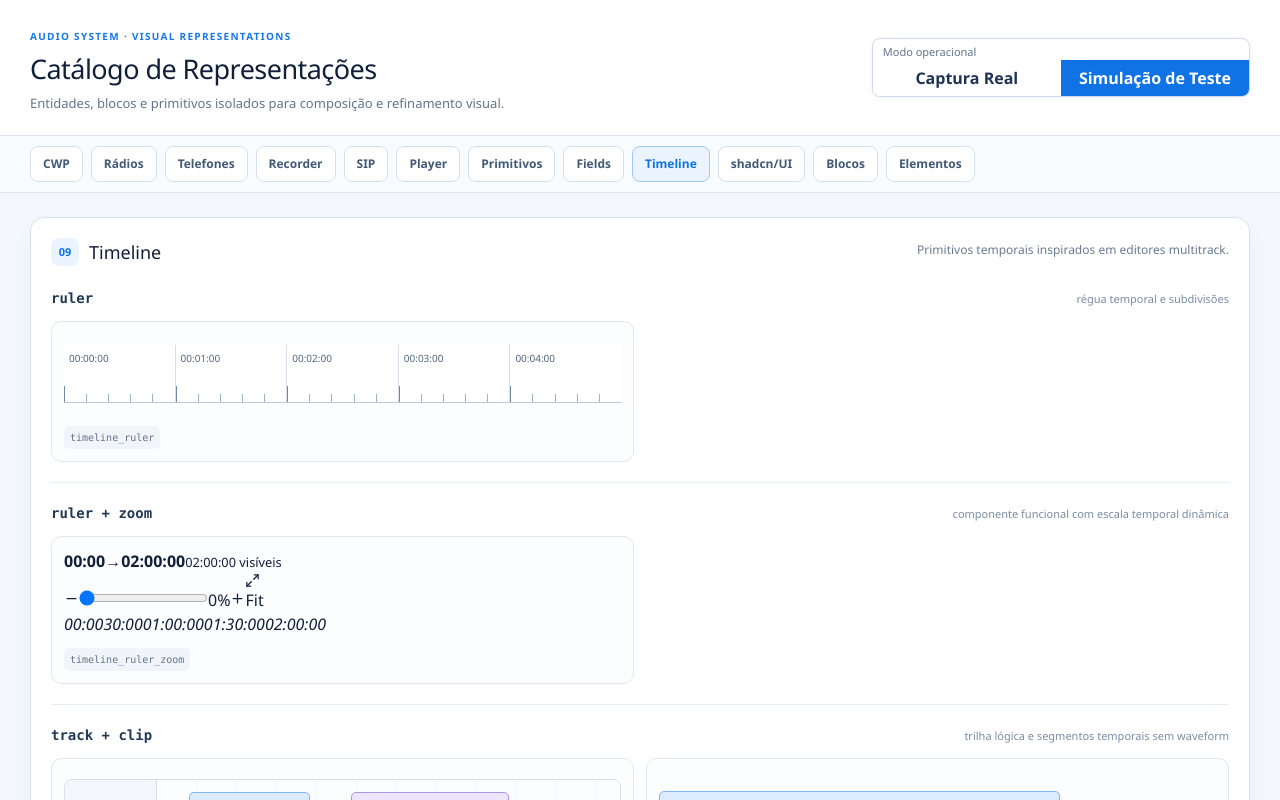
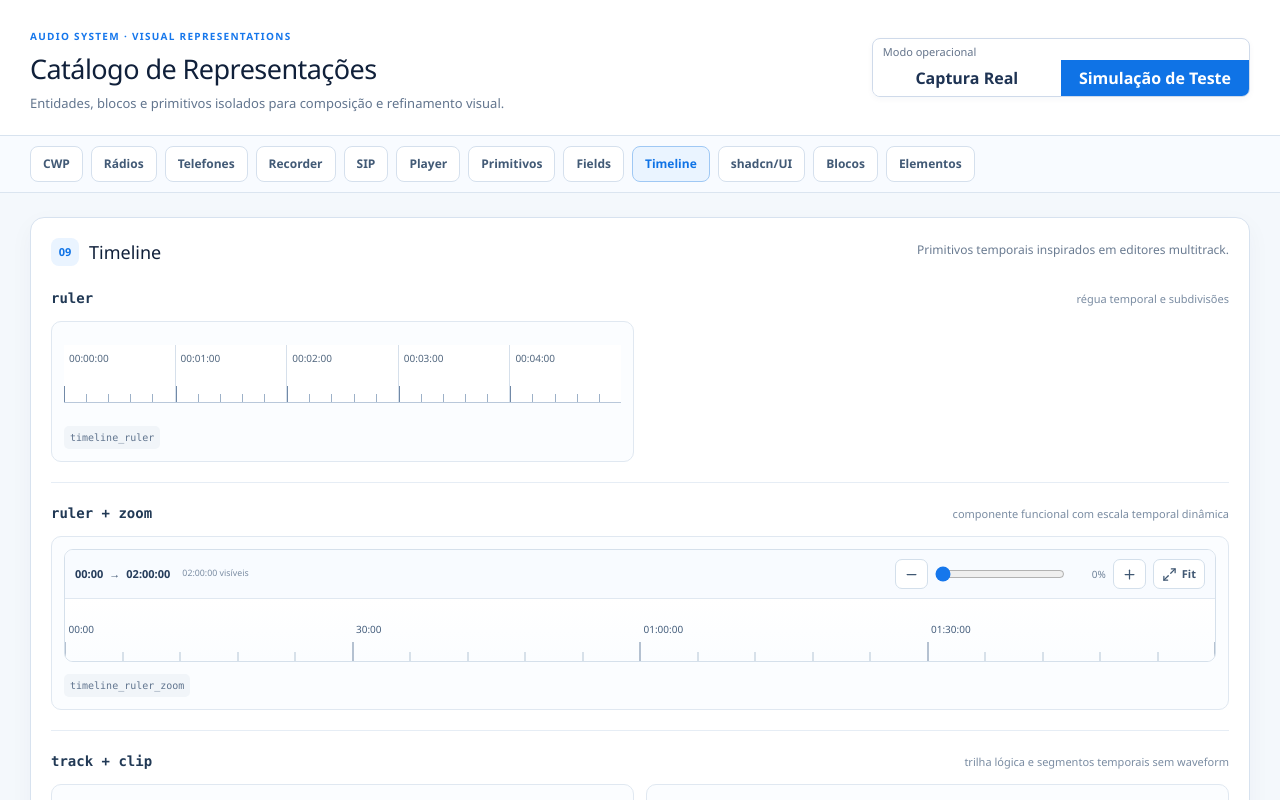
Before and after one commit to delmacy/audio-system, a React (Vite) app in the folder web/player-app/: page / in a window 1280 px wide. Both pictures are taken after a click on the button "Timeline". Shown: the top 800 px of the page. Built offline with nearby package versions, Linux system fonts and the light colour scheme.

Commit message:
style(frontend): finish functional timeline ruler zoom

```diff
--- a/web/player-app/src/App.css
+++ b/web/player-app/src/App.css
@@ -682,3 +682,27 @@ button:focus-visible,input:focus-visible,select:focus-visible,[role=slider]:focu
 .timeline-primitive-zoom input{flex:1;accent-color:#1677ec}
 
 @media(max-width:1000px){.timeline-catalog-grid{grid-template-columns:1fr}}
+
+
+/* Functional timeline ruler + zoom */
+.timeline-catalog-grid.single{grid-template-columns:1fr}
+.timeline-ruler-zoom{width:100%;display:flex;flex-direction:column;border:1px solid #d5e0eb;border-radius:9px;background:#fff;overflow:hidden}
+.timeline-ruler-zoom-toolbar{display:flex;align-items:center;justify-content:space-between;gap:14px;padding:9px 10px;border-bottom:1px solid #e0e8f1;background:#f8fbff}
+.timeline-ruler-window-label{display:flex;align-items:center;gap:6px;min-width:0;color:#415774;font-size:11px;font-variant-numeric:tabular-nums}
+.timeline-ruler-window-label strong{color:#263d5c}
+.timeline-ruler-window-label small{margin-left:6px;color:#7b8da3;white-space:nowrap}
+.timeline-ruler-zoom-controls{display:flex;align-items:center;gap:7px;min-width:310px}
+.timeline-ruler-zoom-controls button{height:30px;display:inline-flex;align-items:center;justify-content:center;gap:5px;border:1px solid #d3dfeb;background:#fff;color:#405873;border-radius:7px;padding:0 8px;font-size:11px;font-weight:700}
+.timeline-ruler-zoom-controls button:hover{background:#eef6ff;border-color:#9fc8f4;color:#0f73e6}
+.timeline-ruler-zoom-controls input{min-width:120px;flex:1;accent-color:#1677ec}
+.timeline-ruler-zoom-controls>span{min-width:34px;text-align:right;font-size:10px;color:#70839a;font-variant-numeric:tabular-nums}
+.timeline-ruler-zoom-axis{position:relative;height:62px;background:linear-gradient(#fff,#fbfdff);overflow:hidden}
+.timeline-ruler-zoom-axis i{position:absolute;bottom:0;width:1px;background:#9fb2c8;transform:translateX(-.5px)}
+.timeline-ruler-zoom-axis i.minor{height:9px;opacity:.75}
+.timeline-ruler-zoom-axis i.major{height:19px;background:#6f86a3}
+.timeline-ruler-zoom-axis i.major span{position:absolute;left:4px;bottom:24px;font-size:10px;color:#465f7d;white-space:nowrap;font-style:normal;font-variant-numeric:tabular-nums}
+@media(max-width:850px){
+  .timeline-ruler-zoom-toolbar{align-items:flex-start;flex-direction:column}
+  .timeline-ruler-zoom-controls{width:100%;min-width:0}
+  .timeline-ruler-window-label small{display:none}
+}
--- a/web/player-app/src/features/timeline/TimelineRulerZoom.tsx
+++ b/web/player-app/src/features/timeline/TimelineRulerZoom.tsx
@@ -40,9 +40,6 @@ export function TimelineRulerZoom({
   }, [safeDuration, zoom])
 
   const safeStart = clamp(viewportStart, 0, Math.max(0, safeDuration - visibleDuration))
-  if (safeStart !== viewportStart) {
-    queueMicrotask(() => setViewportStart(safeStart))
-  }
 
   const majorStep = chooseMajorStep(visibleDuration)
   const minorStep = majorStep / 5
```
